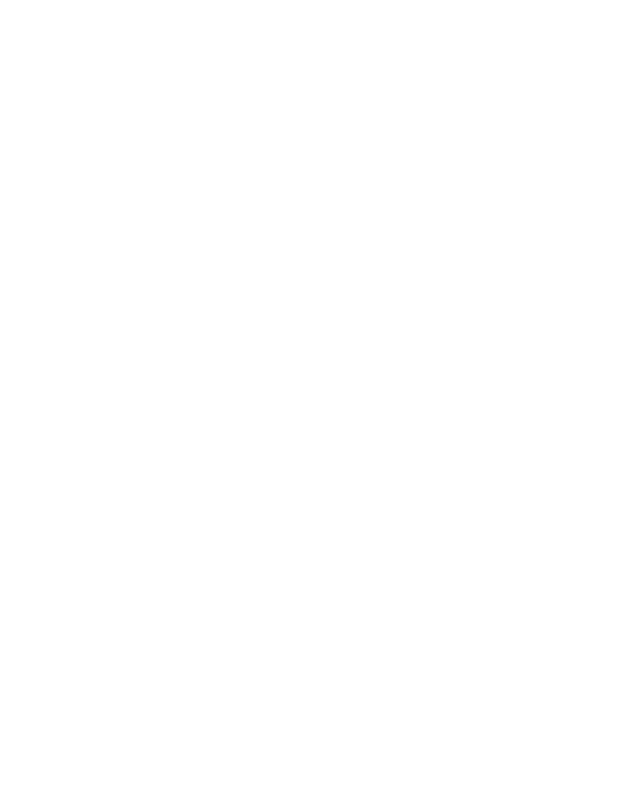
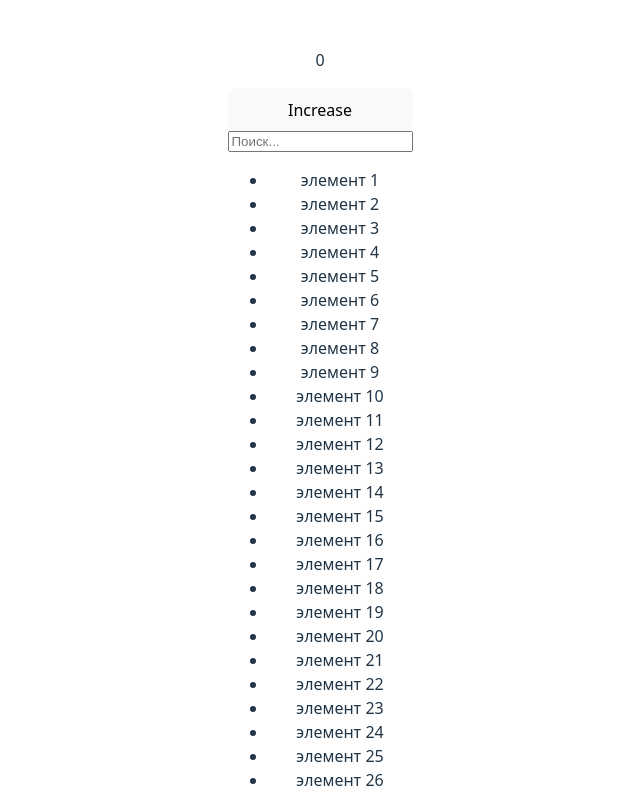
Before and after one commit to ViktoriaIvanova97/rrr-redev, a React (Vite) app: page / in a window 1280 px wide. Shown: the top 796 px of the page, without its empty margins (320-960 px from the left). Built offline with nearby package versions, Linux system fonts and the light colour scheme.

Commit message:
add SearchInput,ItemList,CounterButton component

```diff
--- a/src/App.jsx
+++ b/src/App.jsx
@@ -1,4 +1,4 @@
-import { useState } from "react";
+import { useState, useCallback, useMemo } from "react";
 import reactLogo from "./assets/react.svg";
 import viteLogo from "/vite.svg";
 import "./App.css";
@@ -6,14 +6,27 @@
 import ItemList from "./ItemList";
 import CounterButton from "./CounterButton";
 
+function App() {
+  const [count, setCount] = useState(0);
+  const [search, setSearch] = useState("");
 
-function App() {
+  const items = useMemo(() => Array.from({ length: 150 }, (_, i) => `элемент ${i + 1}`), []);
+
+  const onClick = useCallback(() => {
+    setCount((prev) => prev + 1);
+  }, [count]);
+
+  const handleChange = useCallback((e) => {
+    setSearch(e.target.value);
+  }, []);
+
   return (
-    <>
-      <SearchInput />
-      <ItemList />
-      <CounterButton/>
-    </>
+    <div style={{ display: "grid" }}>
+      <p>{count}</p>
+      <CounterButton onClick={onClick} />
+      <SearchInput handleChange={handleChange} />
+      <ItemList items={items} search={search} />
+    </div>
   );
 }
 
--- a/src/CounterButton.jsx
+++ b/src/CounterButton.jsx
@@ -1,7 +1,9 @@
-const CounterButton = () => {
-	return (
-		<></>
-	)
-}
+const CounterButton = ({ onClick }) => {
+  return (
+    <>
+      <button onClick={onClick}>Increase</button>
+    </>
+  );
+};
 
-export default CounterButton
+export default CounterButton;
--- a/src/ItemList.jsx
+++ b/src/ItemList.jsx
@@ -1,7 +1,17 @@
-const ItemList = () => {
-	return (
-		<></>
-	)
-}
+import { useMemo } from "react";
 
-export default ItemList
+const ItemList = ({ items, search }) => {
+  const filteredItems = useMemo(() => {
+    return items.filter((item) => item.includes(search));
+  }, [items, search]);
+
+  return (
+    <ul>
+      {filteredItems.map((item, index) => (
+        <li key={index}>{item}</li>
+      ))}
+    </ul>
+  );
+};
+
+export default ItemList;
--- a/src/SearchInput.jsx
+++ b/src/SearchInput.jsx
@@ -1,7 +1,9 @@
-const SearchInput = () => {
-	return (
-		<></>
-	)
-}
+const SearchInput = ({ handleChange }) => {
+  return (
+    <>
+      <input type="text" onChange={handleChange} placeholder="Поиск..." />
+    </>
+  );
+};
 
-export default SearchInput
+export default SearchInput;
```
